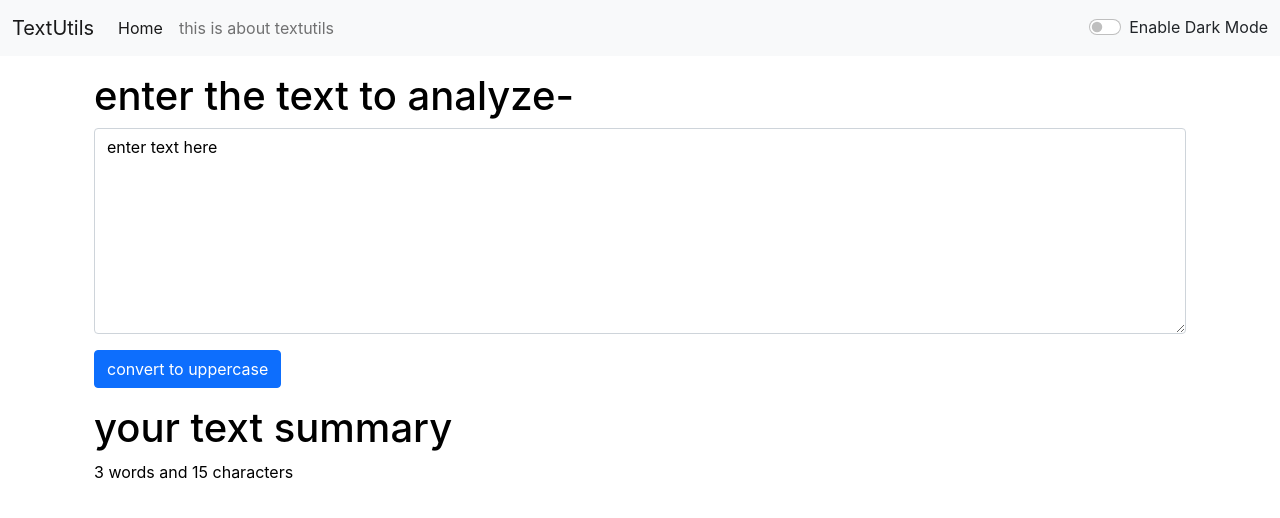
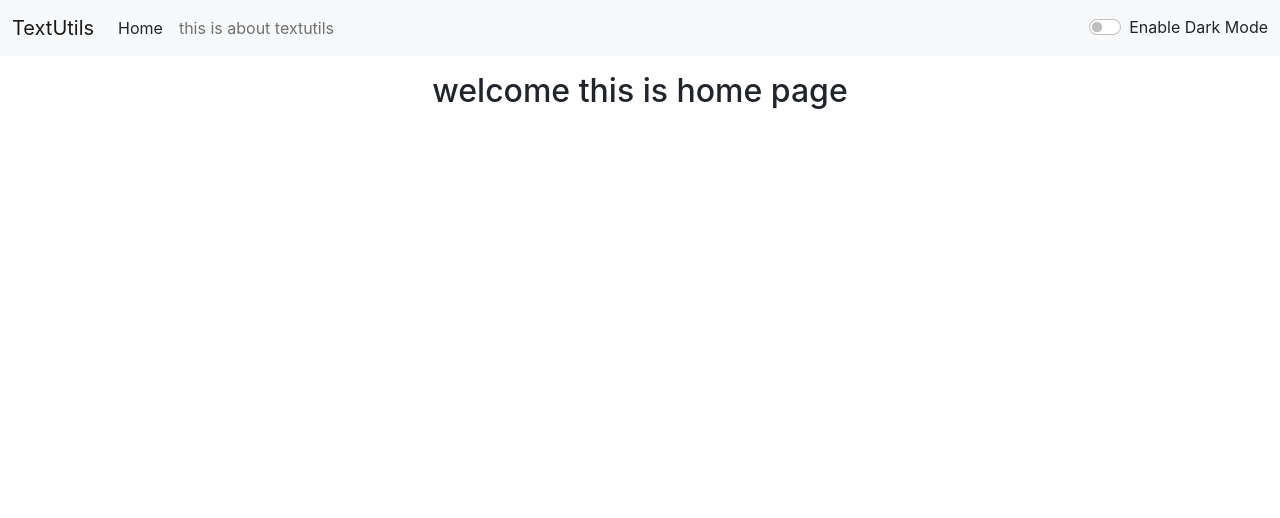
Before and after one commit to pvm202/my-app, a React (Create React App) app: page / in a window 1280 px wide. Shown: the top 518 px of the page. Built offline with nearby package versions, Linux system fonts and the light colour scheme.

Commit message:
last commit

```diff
--- a/src/App.js
+++ b/src/App.js
@@ -11,6 +11,7 @@ Routes,
 Route
 
 } from "react-router-dom";
+import Home from './components/Home';
 
 
 
@@ -62,7 +63,9 @@ function App() {
 
     <Routes>
     <Route exact path="/about" element={    <About/>} />
-    <Route  exact path="/"  element={    <TextForm  heading="enter the text to analyze" mode={mode} toggleMode={toggleMode} showAlert={showAlert}/>} />
+    <Route  exact path="/textutils"  element={    <TextForm  heading="enter the text to analyze" mode={mode} toggleMode={toggleMode} showAlert={showAlert}/>} />
+    <Route  exact path="/"  element={  <Home mode={mode} /> } />
+
     </Routes>
 
 
--- /dev/null
+++ b/src/components/Home.js
@@ -0,0 +1,10 @@
+import React from 'react'
+
+export default function Home({mode}) {
+  return (
+    <div className={`text-center text-${mode === 'light' ? 'dark' : 'light'}`}>
+
+        <h2> welcome this is home page </h2>
+    </div>
+  )
+}
--- a/src/components/Navbar.js
+++ b/src/components/Navbar.js
@@ -7,14 +7,16 @@ export default function Navbar({title="default title",aboutText="default about",
 
          <nav className={`navbar navbar-expand-lg navbar-${mode} bg-${mode}`}>
   <div className="container-fluid">
-    <Link className="navbar-brand" to="/">{title}</Link>
+
+    <Link className="navbar-brand" to="/textutils">{title}</Link>
     <button className="navbar-toggler" type="button" data-bs-toggle="collapse" data-bs-target="#navbarSupportedContent" aria-controls="navbarSupportedContent" aria-expanded="false" aria-label="Toggle navigation">
       <span className="navbar-toggler-icon"></span>
     </button>
     <div className="collapse navbar-collapse" id="navbarSupportedContent">
       <ul className="navbar-nav me-auto mb-2 mb-lg-0">
         <li className="nav-item">
-          <Link className="nav-link active" aria-current="page" to="/">Home</Link>
+        <Link className={`nav-link ${mode === 'light' ? 'text-dark' : 'text-light'}`} aria-current="page" to="/">Home</Link>
+
         </li>
         <li className="nav-item">
           <Link className="nav-link" to="/about">{aboutText}</Link>
```
Also changed, not shown: 1 other file (tests, documents, lock files or other folders).
